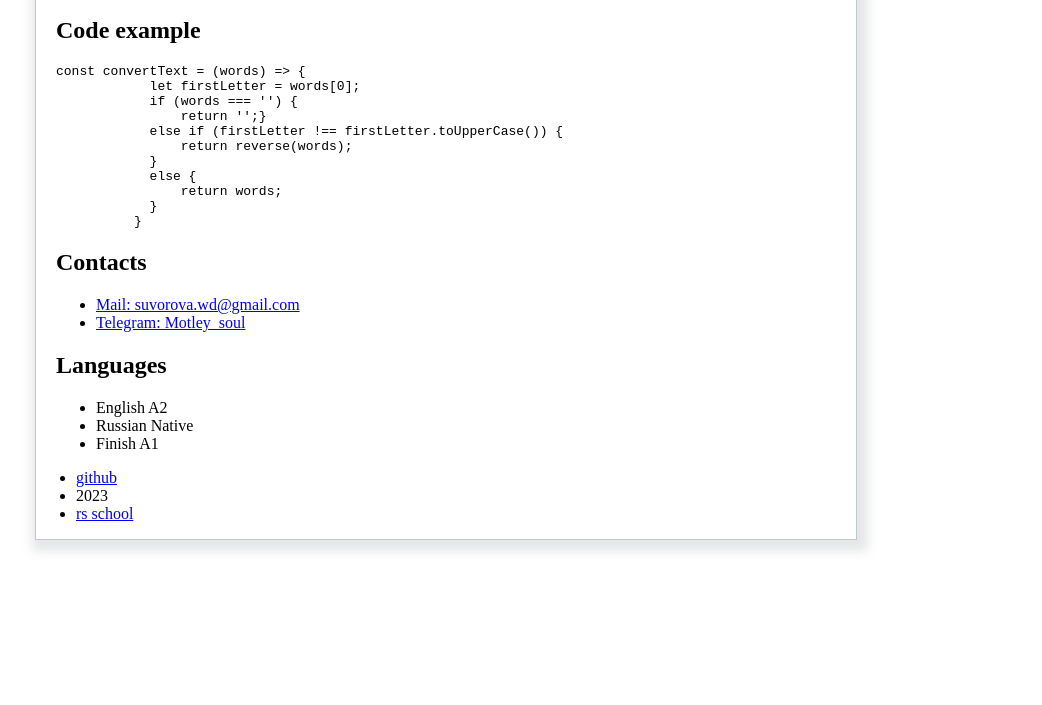
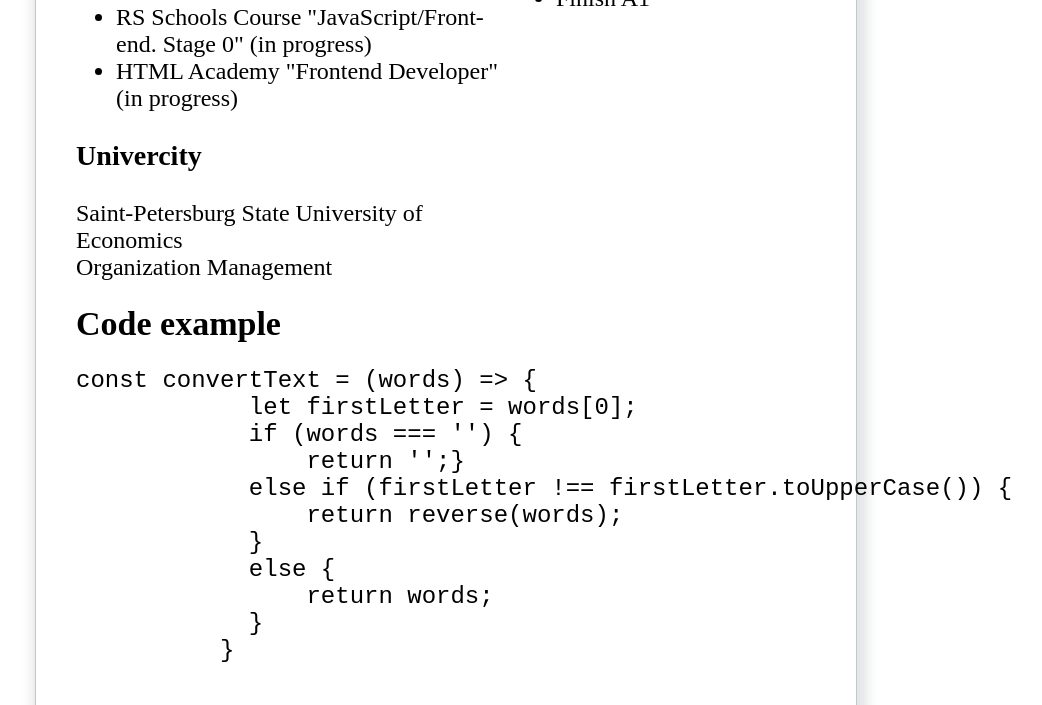
Before and after one commit to Motleysoul/rsschool-cv, a plain HTML site: page index.html in a window 1280 px wide. Shown: the part 804-1509 px from the top of the page, without its empty margins (194-1236 px from the left). Before the commit the page ends 1384 px from the top, so only its background shows below. Drawn offline with Linux system fonts and the light colour scheme; a web font is replaced by a local one.

Commit message:
feat: add layout

```diff
--- a/css/style.css
+++ b/css/style.css
@@ -2,14 +2,13 @@
     width: 820px;
     margin: 40px auto;
     font-family: 'Kaisei Tokumin', serif;
+    font-size: 24px;
     border: 1px solid #BFC9CA;
     box-shadow: 4px 4px 10px 7px rgba(124, 132, 133, 0.2);
 }
 
 .page-header {
-    padding-left: 50px;
-    padding-top: 20px;
-    padding-bottom: 20px;
+    padding: 20px 50px;
     background-color: #ABB2B9;
     color: #FFFFFF;
     border-bottom: 1px solid #000000;
@@ -28,7 +27,10 @@
 
 .page-main {
     position: relative;
-    padding-left: 20px;
+    display: grid;
+    grid-template-columns: 440px 300px;
+    grid-template-rows: 250px auto;
+    padding: 20px 40px;
 }
 
 .cv-photo {
@@ -42,3 +44,22 @@
     border: 1px solid #FFFFFF;
     box-shadow: 4px 4px 10px 0px rgba(0, 0, 0, 0.2);
 }
+
+.main-info{
+    grid-row: 1 / 3;
+}
+.section-title{
+    font-size: 34px;
+    margin: 0;
+}
+.connect{
+    grid-column: 2 / 3;
+    grid-row: 2 / 3;
+}
+.page-footer{
+    padding: 20px 40px;
+}
+.footer-links{
+    display: flex;
+    justify-content: space-between;
+}
```
Also changed, not shown: img/check.svg (added), img/check_114211.svg (added).
